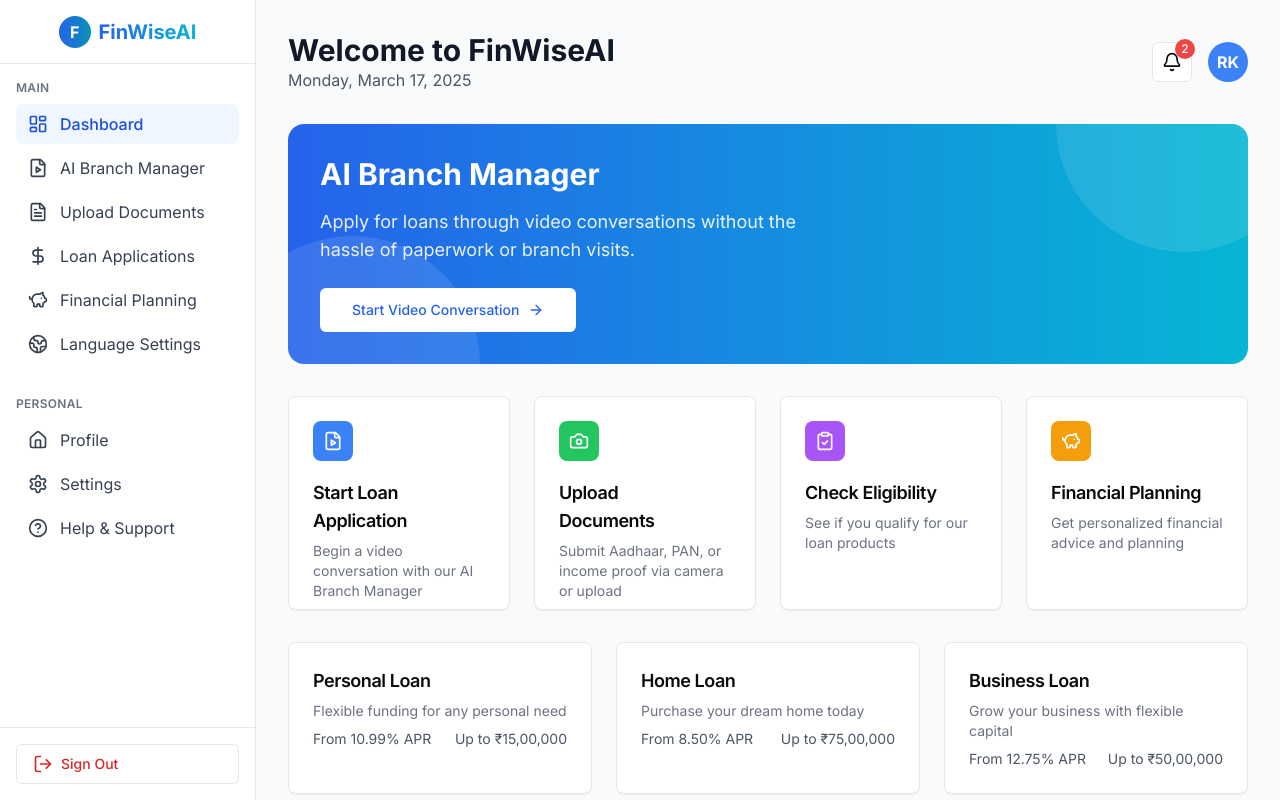
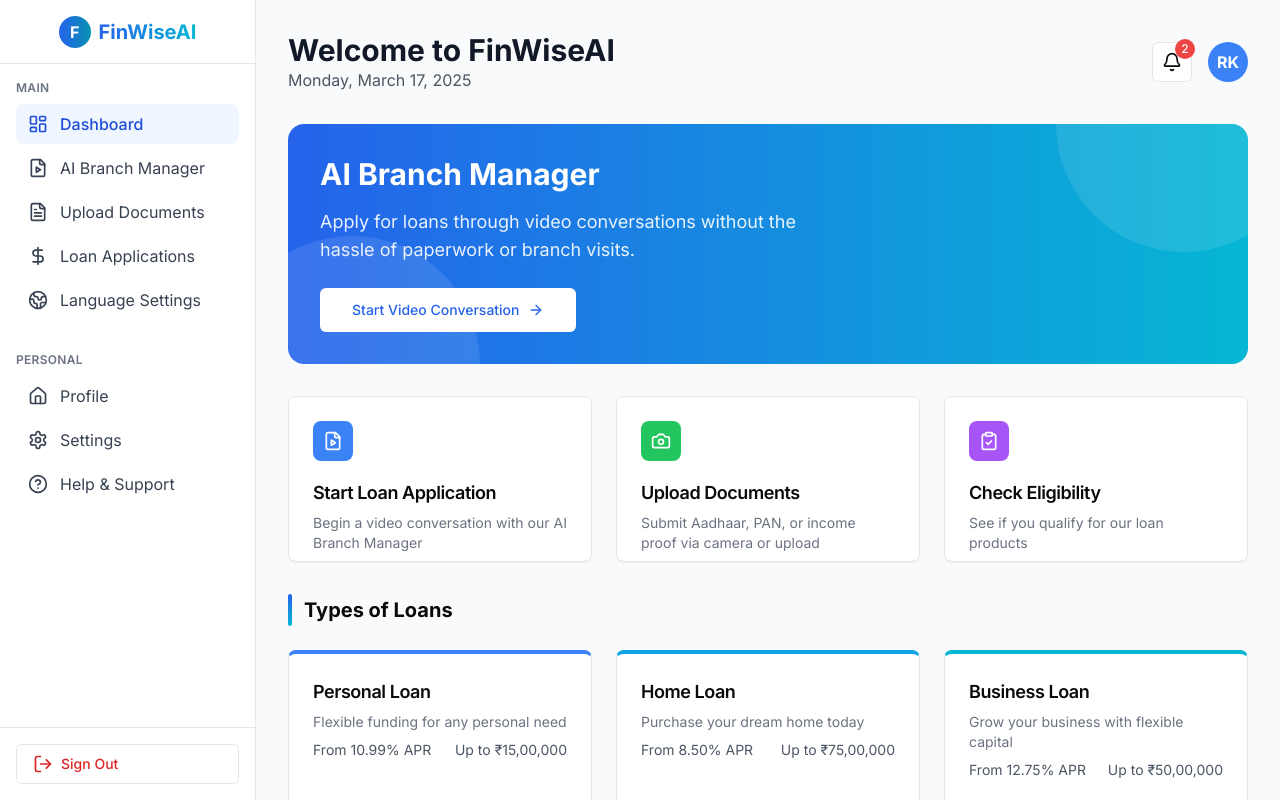
Before and after one commit to hanish-rishen/FinWiseAI, a Next.js app: page /dashboard in a window 1280 px wide. Built offline with nearby package versions, Linux system fonts and the light colour scheme.

Commit message:
fix: removed financial planning and UI imporvements

```diff
--- a/app/dashboard/page.tsx
+++ b/app/dashboard/page.tsx
@@ -69,13 +69,6 @@ const quickActions = [
     icon: <ClipboardCheck className="h-5 w-5" />,
     href: "/dashboard/eligibility",
     color: "bg-purple-500",
-  },
-  {
-    titleKey: "financial_planning",
-    descriptionKey: "financial_planning_description",
-    icon: <PiggyBank className="h-5 w-5" />,
-    href: "/dashboard/planning",
-    color: "bg-amber-500",
   },
 ];
 
@@ -222,13 +215,6 @@ export default function Dashboard() {
                 <span>{t("loan_applications")}</span>
               </Link>
               <Link
-                href="/dashboard/planning"
-                className="flex items-center gap-3 px-3 py-2 rounded-lg text-gray-700 dark:text-gray-300 hover:bg-gray-100 dark:hover:bg-gray-800"
-              >
-                <PiggyBank className="h-5 w-5" />
-                <span>{t("financial_planning")}</span>
-              </Link>
-              <Link
                 href="/dashboard/language"
                 className="flex items-center gap-3 px-3 py-2 rounded-lg text-gray-700 dark:text-gray-300 hover:bg-gray-100 dark:hover:bg-gray-800"
               >
@@ -355,14 +341,6 @@ export default function Dashboard() {
               >
                 <DollarSign className="h-5 w-5" />
                 <span>{t("loan_applications")}</span>
-              </Link>
-              <Link
-                href="/dashboard/planning"
-                className="flex items-center gap-3 px-3 py-2 rounded-lg text-gray-700 dark:text-gray-300 hover:bg-gray-100 dark:hover:bg-gray-800"
-                onClick={() => setMobileMenuOpen(false)}
-              >
-                <PiggyBank className="h-5 w-5" />
-                <span>{t("financial_planning")}</span>
               </Link>
               <Link
                 href="/dashboard/language"
@@ -514,7 +492,7 @@ export default function Dashboard() {
             </div>
           </motion.div>
 
-          <div className="grid grid-cols-1 md:grid-cols-2 lg:grid-cols-4 gap-6 mb-8">
+          <div className="grid grid-cols-1 md:grid-cols-3 gap-6 mb-8">
             {quickActions.map((action, index) => (
               <motion.div
                 key={index}
@@ -544,7 +522,15 @@ export default function Dashboard() {
             ))}
           </div>
 
-          <div className="grid grid-cols-1 lg:grid-cols-3 gap-6 mb-8">
+          {/* Loan Products Section with Improved Heading */}
+          <div className="mb-12">
+            <div className="flex items-center mb-6">
+              <div className="h-8 w-1 bg-gradient-to-b from-blue-600 to-cyan-500 rounded-full"></div>
+              <h2 className="text-xl font-bold ml-3">{t("loan_types")}</h2>
+            </div>
+
+            <div className="grid grid-cols-1 lg:grid-cols-3 gap-6">
+              {/* Loan product cards remain the same */}
               {loanProducts.map((product, index) => (
                 <motion.div
                   key={index}
@@ -552,7 +538,17 @@ export default function Dashboard() {
                   animate={{ opacity: 1, y: 0 }}
                   transition={{ duration: 0.3, delay: index * 0.1 }}
                 >
-                <Card className="h-full">
+                  <Card
+                    className="h-full hover:shadow-md transition-shadow border-t-4"
+                    style={{
+                      borderTopColor:
+                        index % 3 === 0
+                          ? "#3b82f6"
+                          : index % 3 === 1
+                            ? "#0ea5e9"
+                            : "#06b6d4",
+                    }}
+                  >
                     <CardHeader className="pb-2">
                       <CardTitle className="text-lg">
                         {t(product.titleKey)}
@@ -574,6 +570,7 @@ export default function Dashboard() {
                   </Card>
                 </motion.div>
               ))}
+            </div>
           </div>
 
           <motion.div
--- a/translations/en.json
+++ b/translations/en.json
@@ -15,6 +15,7 @@
 
   "welcome": "Welcome to FinWiseAI",
   "apply_loan": "Apply for Loan",
+  "loan_types": "Types of Loans",
   "upload_documents": "Upload Documents",
   "check_eligibility": "Check Eligibility",
   "financial_planning": "Financial Planning",
--- a/translations/hi.json
+++ b/translations/hi.json
@@ -101,6 +101,8 @@
   "5_lakh": "5 लाख",
   "3_years": "3 साल",
 
+  "loan_types": "लोन के प्रकार",
+
   "personal_loan": "व्यक्तिगत ऋण",
   "personal_loan_description": "किसी भी व्यक्तिगत जरूरत के लिए लचीला फंडिंग",
   "personal_loan_apr": "10.99% APR से",
--- a/translations/ta.json
+++ b/translations/ta.json
@@ -15,6 +15,7 @@
 
   "welcome": "FinWiseAI க்கு வரவேற்கிறோம்",
   "apply_loan": "கடனுக்கு விண்ணப்பிக்கவும்",
+  "loan_types": "கடன் வகைகள்",
   "upload_documents": "ஆவணங்களைப் பதிவேற்றவும்",
   "check_eligibility": "தகுதியை சரிபார்க்கவும்",
   "financial_planning": "நிதித் திட்டமிடல்",
```
Lines whose indentation alone changed are shown as unchanged.
